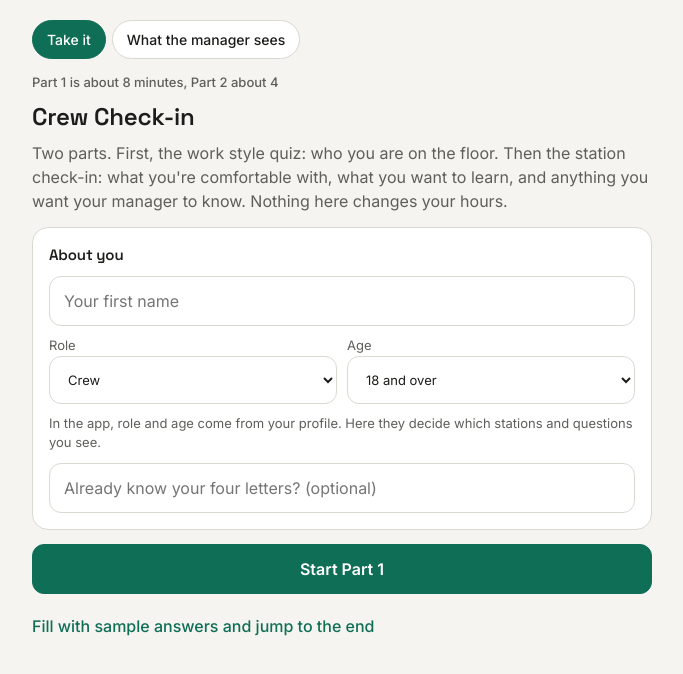
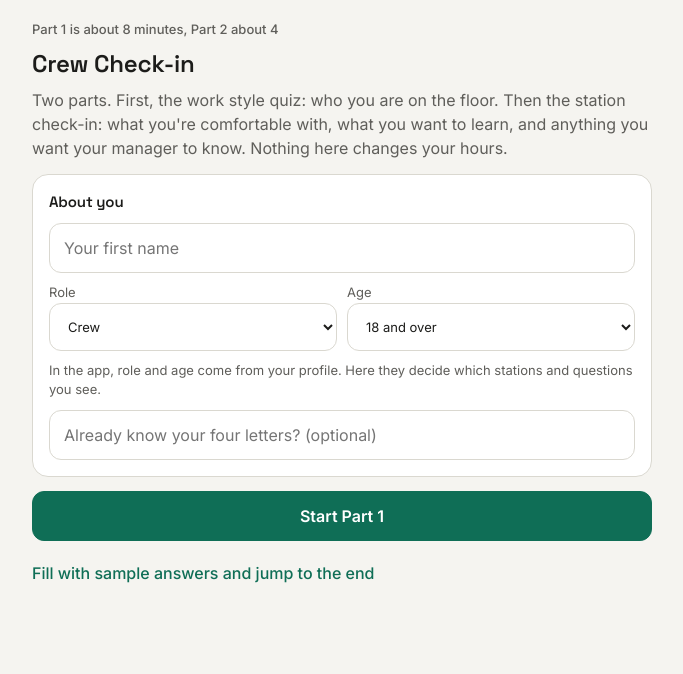
Before and after one commit to alannarogers28-blip/Crew-Check-In, a plain HTML site: page index.html in a window 1280 px wide. Shown: the whole page, without its empty margins (298-981 px from the left). Drawn offline with Linux system fonts and the light colour scheme.

Commit message:
Hide the manager view from crew
Co-Authored-By: Claude Fable 5.1 <noreply@anthropic.com>
Claude-Session: https://claude.ai/code/session_01HexfWzH5rNB72TcSQWNEGz

```diff
--- a/index.html
+++ b/index.html
@@ -236,7 +236,7 @@ let grades={};try{grades=JSON.parse(localStorage.getItem(KEY+"-grades")||"{}")}c
 let replies={};try{replies=JSON.parse(localStorage.getItem(KEY+"-replies")||"{}")}catch(e){}
 const app=document.getElementById("app");
 const esc=s=>String(s).replace(/[&<>"]/g,c=>({"&":"&amp;","<":"&lt;",">":"&gt;",'"':"&quot;"}[c]));
-const nav=v=>`<nav aria-label="Views"><a href="#take" ${v==="take"?'aria-current="page"':""}>Take it</a><a href="#manager" ${v==="manager"?'aria-current="page"':""}>What the manager sees</a></nav>`;
+const nav=v=>v==="manager"?`<nav aria-label="Views"><a href="#take">Take it</a><a href="#manager" aria-current="page">Manager view</a></nav>`:"";
 
 // ============ TAKE IT ============
 function renderTake(){
@@ -336,7 +336,6 @@ function renderDone(){
     <div class="card" style="border:2px solid var(--accent)"><h2 style="text-transform:uppercase;letter-spacing:.03em;font-size:17px">To save your results, press Email to my manager</h2>
       ${CONFIG.SHEET_URL?`<p class="muted small">One tap. It goes straight to your manager's sheet; nobody else sees it.</p><button class="primary" id="send">${st.sent?"Sent ✓ · send again":"Send to my manager"}</button><p class="small muted" id="sent" ${st.sent?"":"hidden"}>Sent. You're done.</p><p class="err" id="senderr" hidden>Couldn't send. Copy your results below and text them instead.</p><button class="ghost" id="copy">Or copy my results</button>`:`<p class="muted small">It opens your mail app with your manager's address and your results already filled in. Just hit send.</p><a class="primary" id="mail" href="#" style="display:block;text-align:center;padding:14px 16px;border-radius:12px;background:var(--accent);color:var(--accent-fg);font-weight:600;font-size:17px;text-decoration:none">Email to my manager</a><p class="small muted">Mail app didn't open? Tap below, then paste it into a text or email to your manager.</p><button id="copy" style="width:100%;text-align:center">Copy my results instead</button>`}
       <p class="small muted" id="copied" hidden>Copied. Now paste it to your manager.</p><textarea id="out" hidden readonly style="min-height:160px;font-size:12px"></textarea></div>
-    <a href="#manager" class="ghost" style="color:var(--accent);font-weight:500">See what the manager sees from this →</a>
     <button class="ghost" id="reset">Start over</button>`;
   app.querySelectorAll("button[data-pair]").forEach(b=>b.addEventListener("click",()=>{st.chosen[b.dataset.pair]=b.dataset.letter;save();render()}));
   document.getElementById("copy").addEventListener("click",async()=>{const text=resultsText(st);const out=document.getElementById("out");out.value=text;try{await navigator.clipboard.writeText(text);document.getElementById("copied").hidden=false}catch(e){out.hidden=false;document.getElementById("copied").textContent="Select all the text below and copy it.";document.getElementById("copied").hidden=false}});
```
